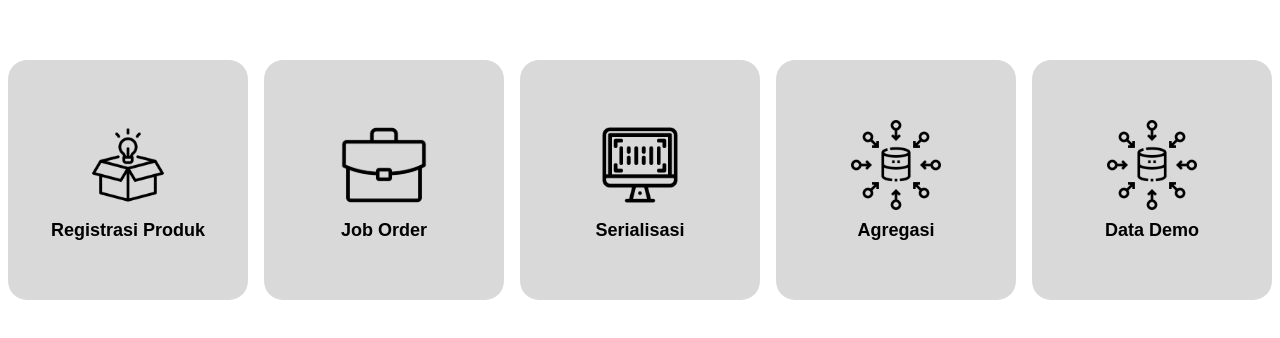
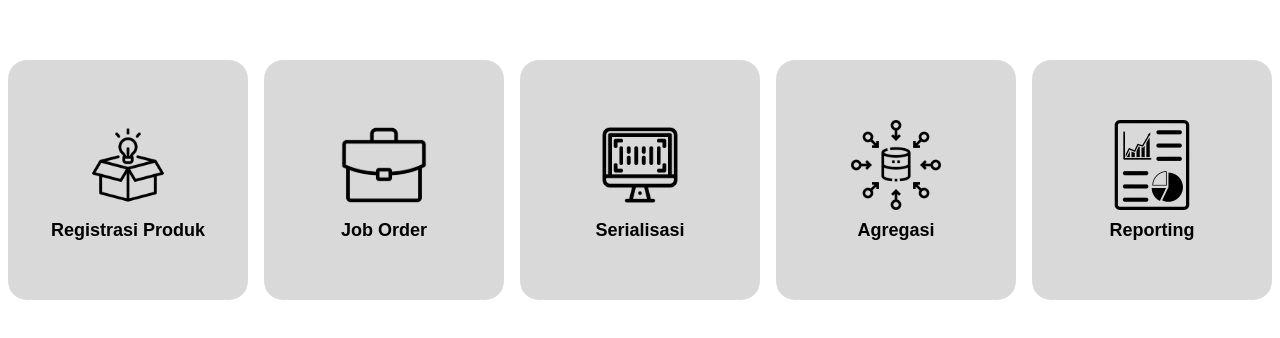
Before and after one commit to KevinDallian/QRCode, a React (Create React App) app: page / in a window 1280 px wide. Shown: the part 220-558 px from the top of the page. Built offline with nearby package versions, Linux system fonts and the light colour scheme.

Commit message:
added report logo

```diff
--- a/src/App.js
+++ b/src/App.js
@@ -5,7 +5,7 @@ import Registrasi from './Pages/Registrasi/Registrasi';
 import Serialisasi from './Pages/Serialisasi/Serialisasi';
 import JobOrder from './Pages/JobOrder/JobOrder';
 import Agregasi from './Pages/Agregasi/Agregasi';
-import DataDemo from './Pages/DataDemo/DataDemo';
+import Reporting from './Pages/Reporting/Reporting';
 import { useState } from 'react';
 
 function App() {
@@ -28,7 +28,7 @@ function App() {
               <Route path='jobOrder' element={<JobOrder jobs={jobs} setJobs={setJobs} products={products}/>}/>
               <Route path='serialisasi' element={<Serialisasi jobs={jobs} products={products} globalOrders={orders} setGlobalOrders={setOrders}/>} />
               <Route path='agregasi' element={<Agregasi jobs={jobs} products={products} globalOrders={orders} setGlobalOrders={setOrders} masterboxs={masterboxs} setGlobalMasterbox={setMasterbox}/>}/>
-              <Route path='dataDemo' element={<DataDemo jobs={jobs} products={products} orders={orders} masterboxs={masterboxs}/>}/>
+              <Route path='reporting' element={<Reporting jobs={jobs} products={products} orders={orders} masterboxs={masterboxs}/>}/>
               <Route path='*'>404 Not Found</Route>
             </Route>
           </Routes>
--- a/src/Pages/Home/Home.js
+++ b/src/Pages/Home/Home.js
@@ -3,6 +3,7 @@ import registrasiLogo from '../../Assets/registrasi.svg';
 import jobLogo from '../../Assets/job.svg';
 import serialisasiLogo from '../../Assets/serialisasi.svg';
 import agregasiLogo from '../../Assets/agregasi.svg';
+import reportingLogo from '../../Assets/reporting.svg';
 import { Link } from 'react-router-dom';
 import './Home.css';
 
@@ -14,7 +15,7 @@ export default function Home() {
             <Link className='homeLink' to="/jobOrder"> <DisplayButton image={jobLogo} text={"Job Order"}/> </Link>
             <Link className='homeLink' to="/serialisasi"> <DisplayButton image={serialisasiLogo} text={"Serialisasi"}/> </Link>
             <Link className='homeLink' to="/agregasi"> <DisplayButton image={agregasiLogo} text={"Agregasi"}/> </Link>
-            <Link className='homeLink' to="/dataDemo"> <DisplayButton image={agregasiLogo} text={"Data Demo"}/> </Link>
+            <Link className='homeLink' to="/reporting"> <DisplayButton image={reportingLogo} text={"Reporting"}/> </Link>
         </div>
         </>
     );
--- a/src/Pages/DataDemo/DataDemo.js
+++ b/src/Pages/Reporting/Reporting.js
@@ -1,4 +1,4 @@
-import './DataDemo.css';
+import './Reporting.css';
 import { useEffect, useState } from 'react';
 import { OptionForm } from '../../Components/FormDetail/FormDetail';
 import { Link } from 'react-router-dom';
@@ -6,7 +6,7 @@ import Barcode from 'react-jsbarcode';
 import QRCode from 'react-qr-code';
 import Modal from '../../Components/Modal/Modal';
 
-export default function DataDemo({jobs, products, orders, masterboxs}){
+export default function Reporting({jobs, products, orders, masterboxs}){
     const masterboxIDs = masterboxs.map((masterbox) => `${masterbox.id}`);
     const [masterboxId, setMasterboxId] = useState('');
     const [masterboxData, setMasterboxData] = useState(null);
```
Also changed, not shown: src/Assets/reporting.svg (added), src/Pages/Reporting/Reporting.css (renamed from src/Pages/DataDemo/DataDemo.css).
